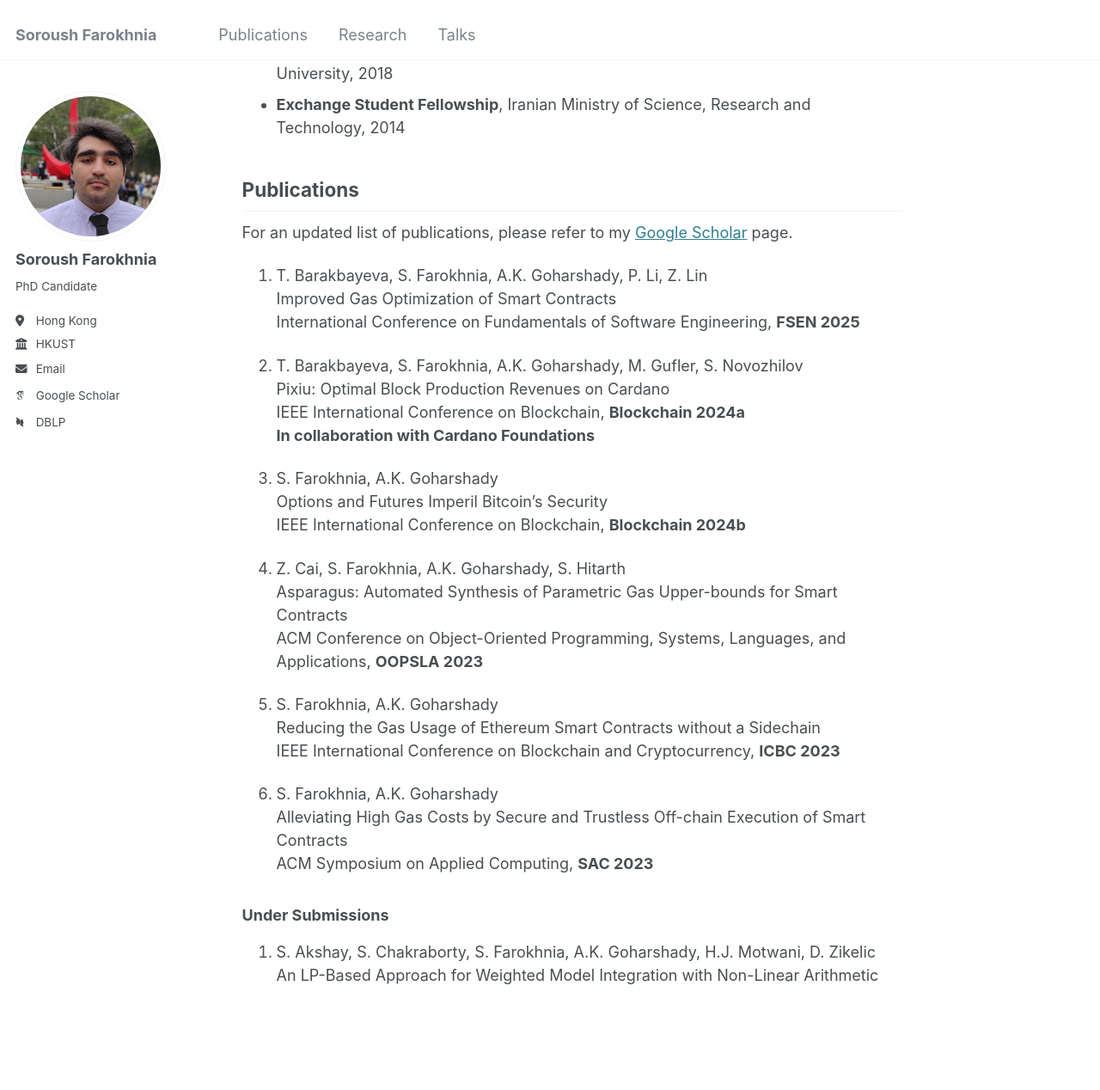
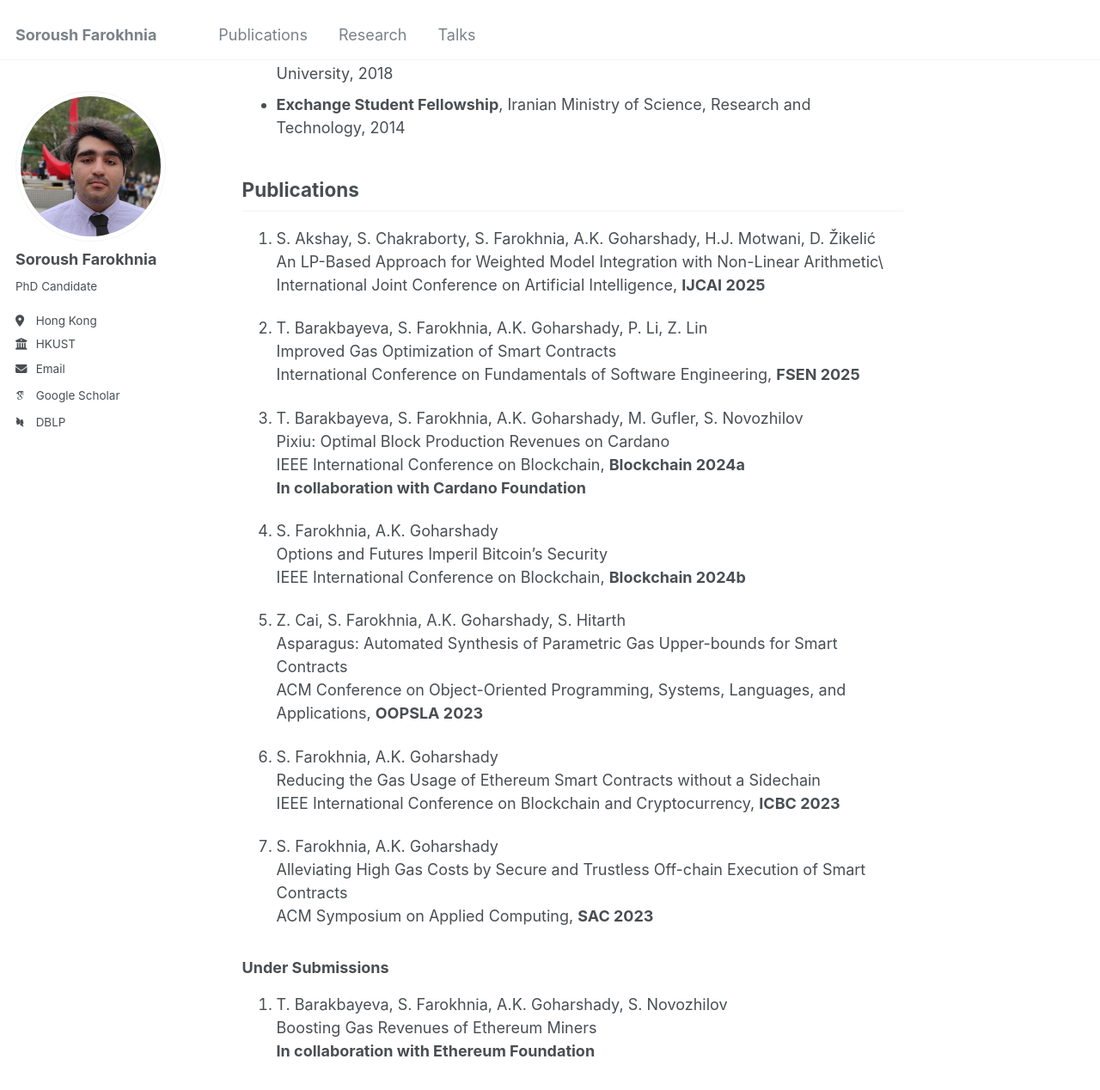
Before and after one commit to destrat18/destrat18.github.io, a Jekyll site: the page built from _pages/about.md, in a window 1280 px wide and 1400 px high, scrolled down 759 px. Shown: the top 1268 px of the window at 86% size. Built offline with Jekyll 4.4.1, drawn with Linux system fonts in a browser that asks for light colours; some web fonts are replaced.

Commit message:
Fix publications

```diff
--- a/_pages/about.md
+++ b/_pages/about.md
@@ -25,8 +25,11 @@ I've been fortunate to receive the following grants, honours, and awards:
 - **Best Undergraduate Thesis Award**, Department of Computer Engineering, Yazd University, 2018
 - **Exchange Student Fellowship**, Iranian Ministry of Science, Research and Technology, 2014
 
+
 ## Publications
-For an updated list of publications, please refer to my [Google Scholar](https://scholar.google.com/citations?user=3Z6Z9QkAAAAJ&hl=en) page.
+1. S. Akshay, S. Chakraborty, S. Farokhnia, A.K. Goharshady, H.J. Motwani, D. Žikelić\\
+An LP-Based Approach for Weighted Model Integration with Non-Linear Arithmetic\\
+International Joint Conference on Artificial Intelligence, **IJCAI 2025**
 
 1. T. Barakbayeva, S. Farokhnia, A.K. Goharshady, P. Li, Z. Lin\\
 Improved Gas Optimization of Smart Contracts\\
@@ -35,7 +38,7 @@ International Conference on Fundamentals of Software Engineering, **FSEN 2025**
 1. T. Barakbayeva, S. Farokhnia, A.K. Goharshady, M. Gufler, S. Novozhilov\\
 Pixiu: Optimal Block Production Revenues on Cardano\\
 IEEE International Conference on Blockchain, **Blockchain 2024a**\\
-**In collaboration with Cardano Foundations**
+**In collaboration with Cardano Foundation**
 
 1. S. Farokhnia, A.K. Goharshady\\
 Options and Futures Imperil Bitcoin’s Security\\
@@ -54,5 +57,6 @@ Alleviating High Gas Costs by Secure and Trustless Off-chain Execution of Smart
 ACM Symposium on Applied Computing, **SAC 2023**
 
 ### Under Submissions
-1. S. Akshay, S. Chakraborty, S. Farokhnia, A.K. Goharshady, H.J. Motwani, D. Zikelic\\
-An LP-Based Approach for Weighted Model Integration with Non-Linear Arithmetic
+1. T. Barakbayeva, S. Farokhnia, A.K. Goharshady, S. Novozhilov\\
+Boosting Gas Revenues of Ethereum Miners\\
+**In collaboration with Ethereum Foundation**
```
Also changed, not shown: _pages/publications.md (+3 -2 lines).
